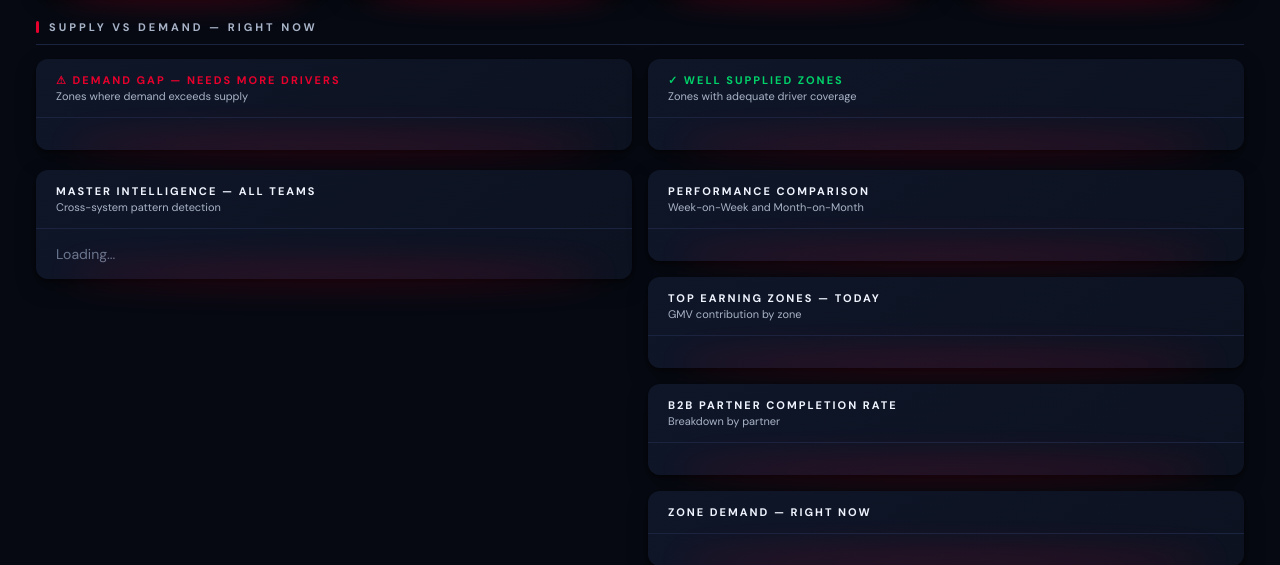
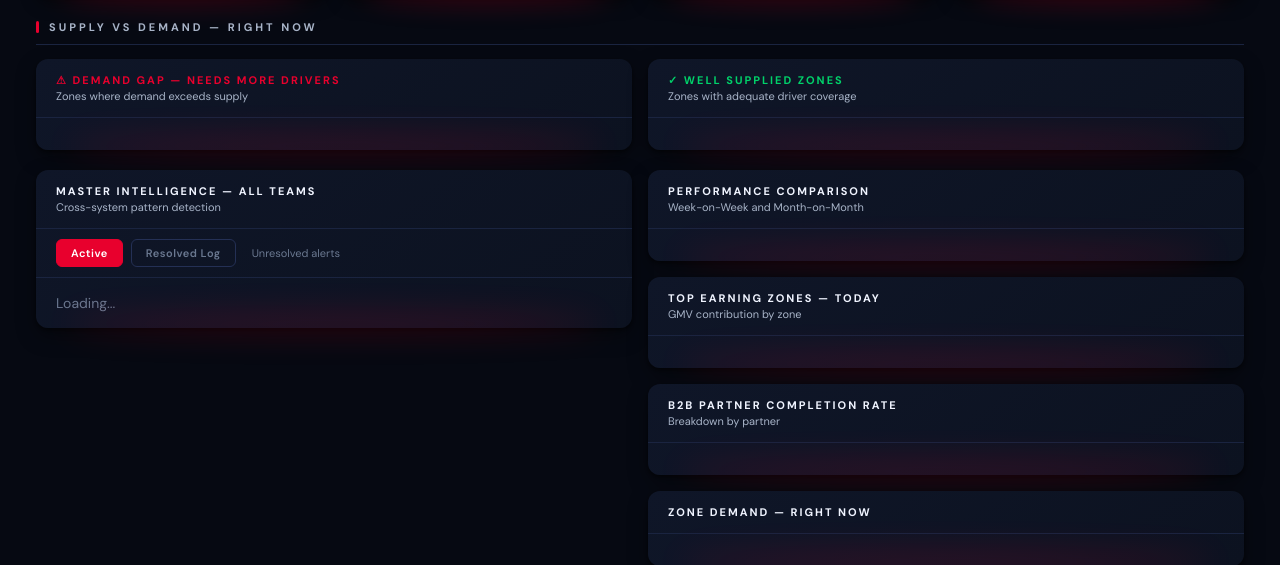
Before and after one commit to hanumindco/hanumind-airasia-demo, a Flask app: page / in a window 1280 px wide. Shown: the part 930-1495 px from the top of the page. Run offline with Flask 3, Linux system fonts and the light colour scheme; data that the repository does not hold is empty; some libraries are stand-ins or nearby versions.

Commit message:
Master Intelligence — Resolve with audit log, Active/Resolved Log toggle, two-stage flow complete

```diff
--- a/app.py
+++ b/app.py
@@ -189,6 +189,32 @@ def api_companion_ask():
 def health():
     return jsonify({"status": "ok"})
 
+
+
+@app.route("/api/master-alerts/<int:alert_id>/resolve", methods=["POST"])
+def api_resolve_alert(alert_id):
+    data = request.get_json() or {}
+    user = data.get("user", "Gowrish")
+    note = data.get("note", "")
+    if not note:
+        return jsonify({"error": "Resolution note is required"}), 400
+    try:
+        conn = psycopg2.connect(os.getenv("HANUMIND_MEMORY_DB_URL"))
+        cur = conn.cursor()
+        cur.execute("""
+            UPDATE aar_master_alerts
+            SET resolved = true, resolved_by = %s, resolved_at = NOW(),
+                resolution_note = %s, acknowledged = true,
+                acknowledged_by = COALESCE(acknowledged_by, %s)
+            WHERE id = %s
+        """, (user, note, user, alert_id))
+        conn.commit()
+        cur.close()
+        conn.close()
+        return jsonify({"status": "resolved", "by": user})
+    except Exception as e:
+        return jsonify({"error": str(e)}), 500
+
 if __name__ == "__main__":
     port = int(os.environ.get("PORT", 5000))
     app.run(host="0.0.0.0", port=port, debug=False)
--- a/templates/dashboard.html
+++ b/templates/dashboard.html
@@ -682,6 +682,11 @@ tr:hover td { background: var(--bg3); }
         <div class="panel-head">
           <div><div class="panel-title">Master Intelligence — All Teams</div><div class="panel-sub">Cross-system pattern detection</div></div>
           <div style="font-size:11px;color:var(--text3)" id="n-alert-count"></div>
+        </div>
+        <div style="padding:10px 20px;border-bottom:1px solid var(--border);display:flex;gap:8px;align-items:center">
+          <button class="date-btn active" id="btn-active-alerts" onclick="switchAlertView('active')">Active</button>
+          <button class="date-btn" id="btn-resolved-alerts" onclick="switchAlertView('resolved')">Resolved Log</button>
+          <span style="font-size:11px;color:var(--text3);margin-left:8px" id="alert-view-label">Unresolved alerts</span>
         </div>
         <div class="panel-body" id="master-alerts-list"><div style="color:var(--text3)">Loading...</div></div>
       </div>
@@ -1279,7 +1284,10 @@ async function loadNerve() {
     </div>`;
   }).join('');
 
-  const alerts = await fetch('/api/master-alerts').then(r=>r.json()).catch(()=>[]);
+  const allAlerts = await fetch('/api/master-alerts?show_resolved=true').then(r=>r.json()).catch(()=>[]);
+  const alerts = currentAlertView === 'resolved'
+    ? allAlerts.filter(a => a.resolved === true)
+    : allAlerts.filter(a => !a.resolved);
   const countEl = document.getElementById('n-alert-count');
   if (countEl) countEl.textContent = alerts.length + ' active';
   renderAlerts(alerts, 'master-alerts-list', true);
@@ -1634,6 +1642,17 @@ async function loadPricing() {
 }
 
 // ── LOAD ALL ──────────────────────────────────────────────────────────────────
+let currentAlertView = 'active';
+
+function switchAlertView(view) {
+  currentAlertView = view;
+  document.getElementById('btn-active-alerts').className = 'date-btn' + (view === 'active' ? ' active' : '');
+  document.getElementById('btn-resolved-alerts').className = 'date-btn' + (view === 'resolved' ? ' active' : '');
+  const label = document.getElementById('alert-view-label');
+  if (label) label.textContent = view === 'active' ? 'Unresolved alerts' : 'Full resolution log';
+  loadNerve();
+}
+
 async function loadAll() {
   const active = document.querySelector('.tab-content.active');
   if (!active) return;
```
